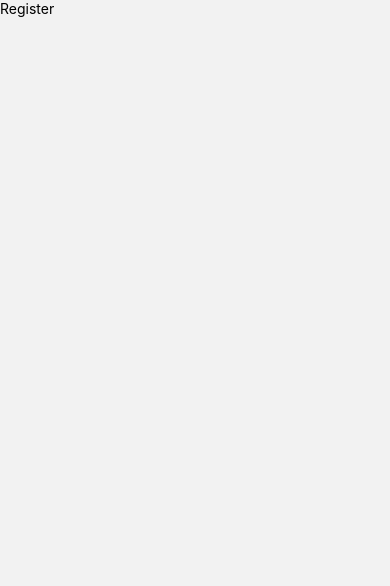
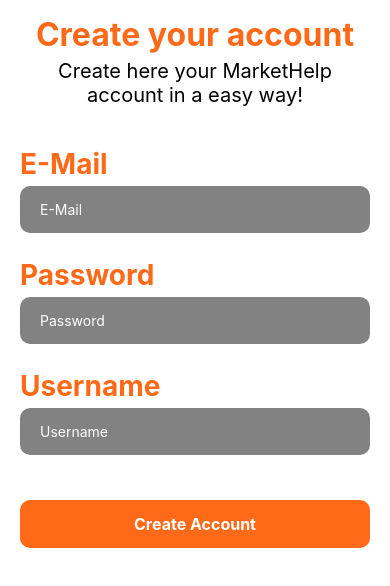
Before and after one commit to BerPGR/help-me, a React Native app: screen /Register in a window 390 px wide. Shown: the top 586 px of the page. Built offline with nearby package versions, Linux system fonts and the light colour scheme.

Commit message:
First config for Register page

```diff
--- a/package.json
+++ b/package.json
@@ -10,6 +10,7 @@
   },
   "dependencies": {
     "@expo/vector-icons": "^13.0.0",
+    "@react-native-community/datetimepicker": "6.2.0",
     "@react-navigation/native": "^6.0.13",
     "@react-navigation/native-stack": "^6.9.1",
     "expo": "~46.0.16",
--- a/source/views/Register.js
+++ b/source/views/Register.js
@@ -1,14 +1,125 @@
-import { StyleSheet, Text, View } from 'react-native'
-import React from 'react'
+import { Button, KeyboardAvoidingView, SafeAreaView, ScrollView, StyleSheet, Text, TextInput, TouchableOpacity, View } from 'react-native'
+import React, { useState } from 'react'
+import colors from '../colors/colors'
+import { firebase } from '../../firebaseConfig'
 
-const Register = () => {
+const Register = ({navigation}) => {
+
+	const [open, setOpen] = useState(false)
+	const [email, setEmail] = useState('')
+	const [password, setPassword] = useState('')
+	const [username, setUsername] = useState('')
+
+	const handleRegister = () => {
+		navigation.navigate('Login')
+	}
+
   return (
-    <View>
-      <Text>Register</Text>
-    </View>
+    <KeyboardAvoidingView style={styles.container} behavior='padding'>
+			<ScrollView>
+      	<SafeAreaView>
+					<View style={styles.headerWrapper}>
+				  	<Text style={styles.headerTitle}>Create your account</Text>
+						<Text style={styles.headerText}>Create here your MarketHelp account in a easy way!</Text>
+					</View>
+				</SafeAreaView>
+
+				<View style={styles.inputsWrapper}>
+					<Text style={styles.inputTitle}>E-Mail</Text>
+					<TextInput
+						placeholder='E-Mail'
+						placeholderTextColor={colors.white}
+						style={styles.input}
+						value={email}
+						onChangeText={(text) => setEmail(text)}
+					/>
+
+					<Text style={styles.inputTitle}>Password</Text>
+					<TextInput
+						secureTextEntry
+						placeholder='Password'
+						placeholderTextColor={colors.white}
+						style={styles.input}
+						value={password}
+						onChangeText={(text) => setPassword(text)}
+					/>
+
+					<Text style={styles.inputTitle}>Username</Text>
+					<TextInput
+						placeholder='Username'
+						placeholderTextColor={colors.white}
+						style={styles.input}
+						value={username}
+						onChangeText={(text) => setUsername(text)}
+					/>
+				</View>
+
+				<TouchableOpacity style={styles.createAccountButton} onPress={handleRegister}>
+					<Text style={styles.buttonText}>Create Account</Text>
+				</TouchableOpacity>
+			</ScrollView>
+    </KeyboardAvoidingView>
   )
 }
 
 export default Register
 
-const styles = StyleSheet.create({})
+const styles = StyleSheet.create({
+    container: {
+      flex: 1,
+      paddingHorizontal: 20,
+      backgroundColor: colors.white
+    },
+
+    headerWrapper: {
+      alignItems: 'center',
+			marginTop: 15
+    },
+
+		headerTitle: {
+			fontSize: 32,
+			fontWeight: 'bold',
+			color: colors.orange
+		},
+
+		headerText: {
+			marginTop: 5,
+			fontSize: 20,
+			textAlign: 'center'
+		},
+
+		inputsWrapper: {
+			marginTop: 40
+		},
+
+		inputTitle: {
+			fontSize: 28,
+			color: colors.orange,
+			fontWeight: 'bold',
+			marginBottom: 5
+		},
+
+		input: {
+			width: '100%',
+			backgroundColor: colors.gray,
+			color: colors.white,
+			paddingVertical: 15,
+			paddingLeft: 20,
+			borderRadius: 10,
+			marginBottom: 25
+		},
+
+		createAccountButton: {
+			backgroundColor: colors.orange,
+			paddingVertical: 14,
+			alignItems: 'center',
+			borderRadius: 10,
+			marginTop: 20
+		},
+
+		buttonText: {
+			color: colors.white,
+			fontWeight: 'bold',
+			fontSize: 16
+		}
+})
```
Also changed, not shown: 2 other files (tests, documents, lock files or other folders).
